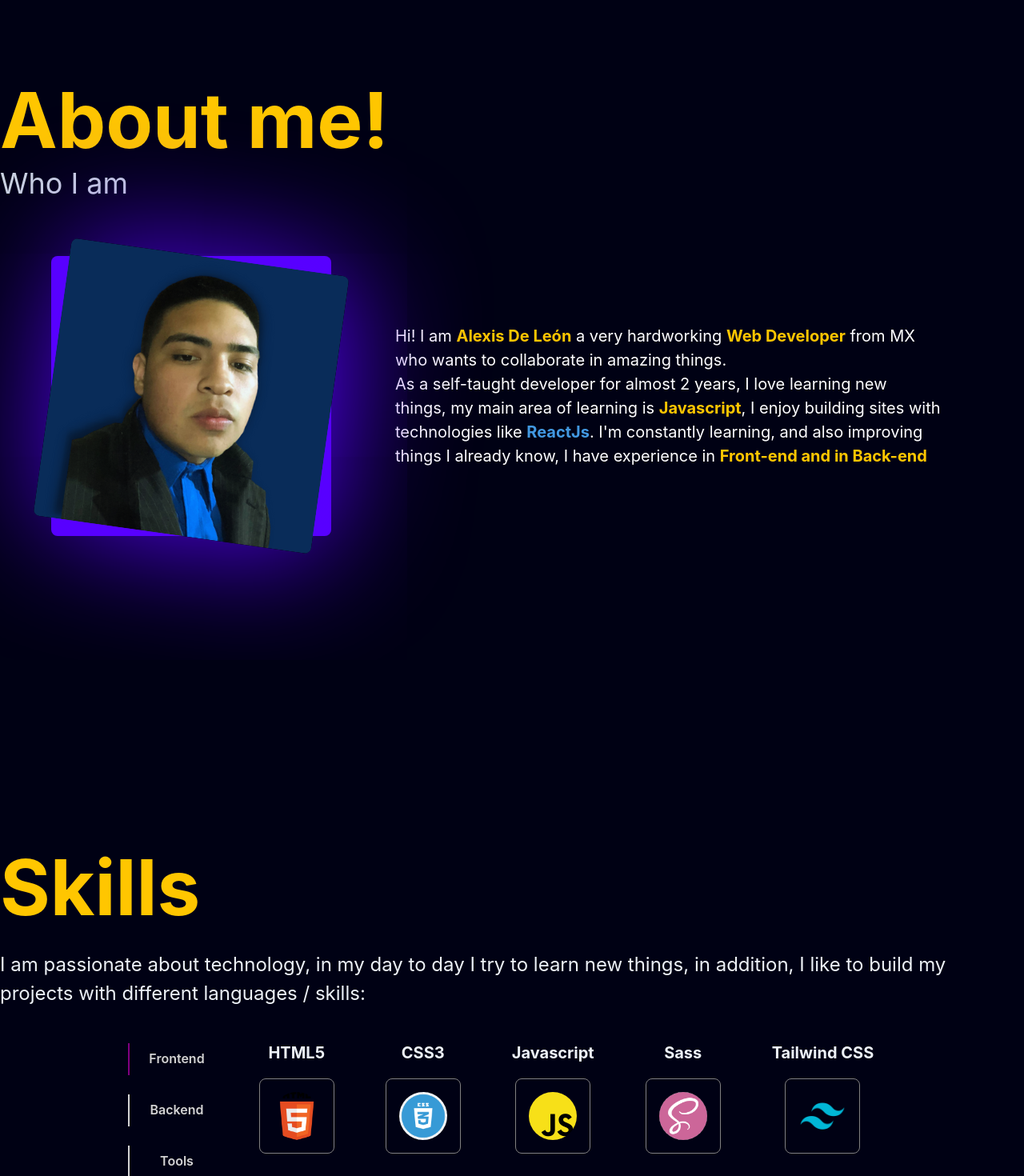
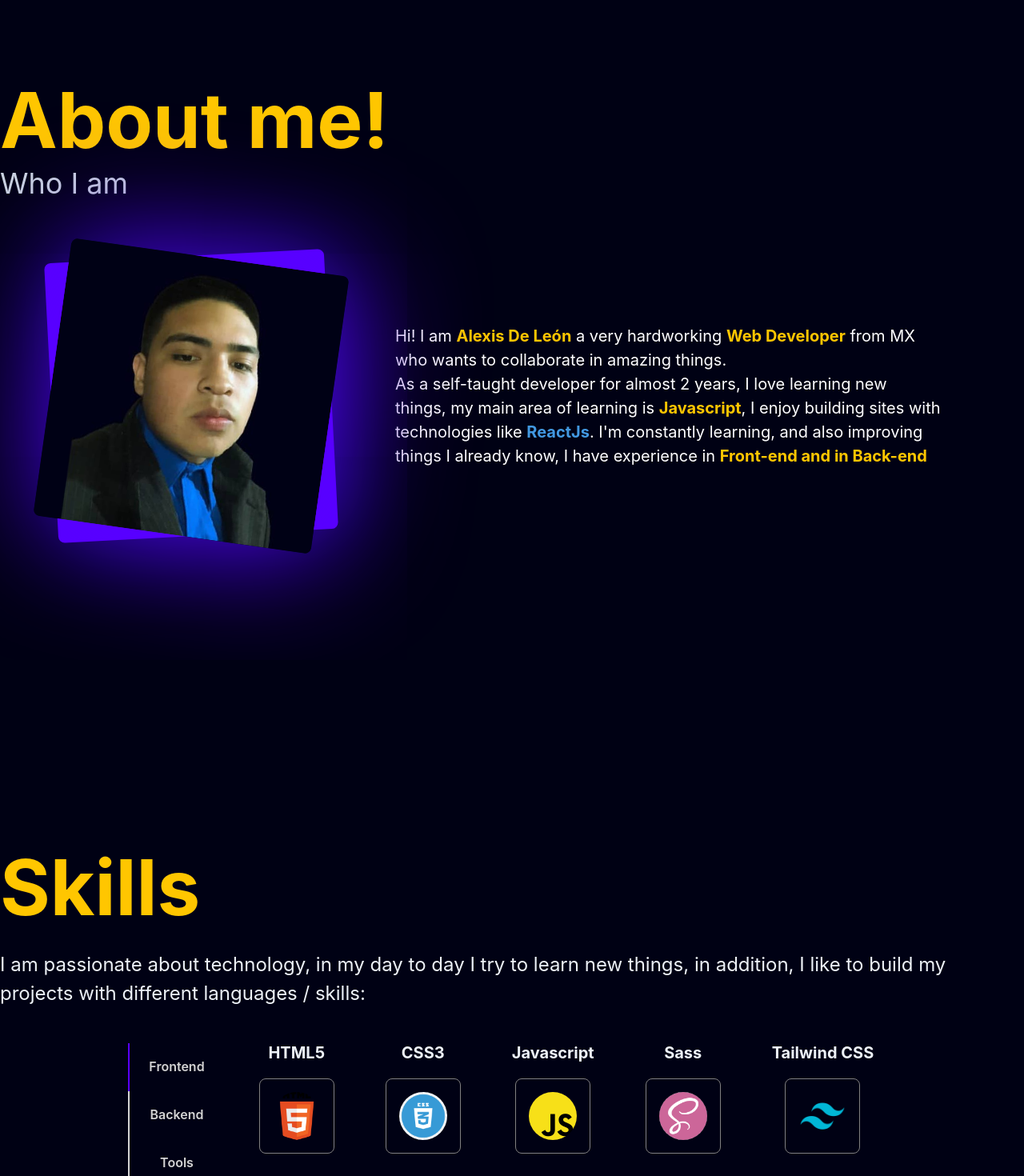
Before and after one commit to alexisdlr/alxsdlr-portfolio-web, a React (Vite) app: page / in a window 1280 px wide. Shown: the part 700-2170 px from the top of the page at 80% size. Built offline with nearby package versions, Linux system fonts and the light colour scheme.

Commit message:
fixed img about

```diff
--- a/src/Layouts/About.jsx
+++ b/src/Layouts/About.jsx
@@ -1,16 +1,15 @@
 import { Flex, Heading, Text } from "@chakra-ui/react";
-import { motion } from "framer-motion";
 import AboutInfo from "../components/About/AboutInfo";
 const About = () => {
   return (
-    <motion.div whileInView={{ opacity: [0, 1] }} viewport={{once: true}}>
+
       <Flex
         direction={"column"}
         align={{ base: "center", md: "flex-start" }}
         maxW={1350}
         mx={"auto"}
         my={{ base: "10", md: "30" }}
-        minH={{base: '85vh', md: '100vh'}}
+        minH={{base: '90vh', md: '100vh'}}
 
       >
         <Heading
@@ -32,7 +31,6 @@ const About = () => {
         </Text>
         <AboutInfo />
       </Flex>
-    </motion.div>
   );
 };
 export default About;
--- a/src/components/About/AboutInfo.jsx
+++ b/src/components/About/AboutInfo.jsx
@@ -1,5 +1,5 @@
 import { Image, Text, Box, Container, Flex } from "@chakra-ui/react";
-import alxs from "../../assets/me.png";
+import alxs from "../../assets/me.jpg";
 
 const AboutInfo = () => {
   return (
@@ -20,8 +20,10 @@ const AboutInfo = () => {
           <Box
             w={{ base: "200px", md: "350px" }}
             bg={"purple"}
+            transform="rotate(-3deg)"
             height={{ base: "200px", md: "350px" }}
             position={"absolute"}
+            boxShadow={{base: '10px 1px 50px #070A52', md: '10px 1px 100px #070A52'}}
             left={0}
             top={0}
             borderRadius={8}
@@ -29,10 +31,10 @@ const AboutInfo = () => {
           <Image
             alt="alexis de leon rodriguez"
             src={alxs}
-            transform="rotate(8deg)"
+            transform={"rotate(8deg)"}
             maxW={{ base: "200px", md: "350px" }}
-            rounded={"8"}
-            boxShadow={'10px 1px 155px #5800FF'}
+            rounded={8}
+            boxShadow={{base: '10px 1px 85px #5800FF', md: '10px 1px 155px #5800FF'}}
             objectFit={"cover"}
           />
         </Box>
--- a/src/components/Skills/Skill.jsx
+++ b/src/components/Skills/Skill.jsx
@@ -31,10 +31,11 @@ const Skill = () => {
               w={"120px"}
               backgroundColor={"transparent"}
               textColor={"lightgray"}
-              mt={6}
+              mt={{base: 0, md: 6}}
+              minH={{base: 'auto', md: '60px'}}
               borderRadius={0}
-              borderBottom={{md: 0 , base: `2px solid ${selected === 'Frontend' ? 'purple' : 'lightgray'}`}}
-              borderLeft={{base: 0 , md: `2px solid ${selected === 'Frontend' ? 'purple' : 'lightgray'}`}}
+              borderBottom={{md: 0 , base: `2px solid ${selected === 'Frontend' ? '#5800FF' : 'lightgray'}`}}
+              borderLeft={{base: 0 , md: `2px solid ${selected === 'Frontend' ? '#5800FF' : 'lightgray'}`}}
               onClick={handleClick}
               _hover={{
                 opacity: 0.7,
@@ -49,10 +50,10 @@ const Skill = () => {
               w={"120px"}
               backgroundColor={"transparent"}
               textColor={"lightgray"}
-              mt={6}
+              minH={{base: 'auto', md: '60px'}}
               borderRadius={0}
-              borderBottom={{md: 0 , base: `2px solid ${selected === 'Backend' ? 'purple' : 'lightgray'}`}}
-              borderLeft={{base: 0 , md: `2px solid ${selected === 'Backend' ? 'purple' : 'lightgray'}`}}
+              borderBottom={{md: 0 , base: `2px solid ${selected === 'Backend' ? '#5800FF' : 'lightgray'}`}}
+              borderLeft={{base: 0 , md: `2px solid ${selected === 'Backend' ? '#5800FF' : 'lightgray'}`}}
               onClick={handleClick}
               _hover={{
                 opacity: 0.7,
@@ -67,10 +68,10 @@ const Skill = () => {
               w={"120px"}
               borderRadius={0}
               textColor={"lightgray"}
-              borderBottom={{md: 0 , base: `2px solid ${selected === 'Tools' ? 'purple' : 'lightgray'}`}}
-              borderLeft={{base: 0 , md: `2px solid ${selected === 'Tools' ? 'purple' : 'lightgray'}`}}
+              minH={{base: 'auto', md: '60px'}}
+              borderBottom={{md: 0 , base: `2px solid ${selected === 'Tools' ? '#5800FF' : 'lightgray'}`}}
+              borderLeft={{base: 0 , md: `2px solid ${selected === 'Tools' ? '#5800FF' : 'lightgray'}`}}
               backgroundColor={"transparent"}
-              mt={6}
               onClick={handleClick}
               _hover={{
                 opacity: 0.7,
```
Also changed, not shown: src/assets/me.jpg (added), src/assets/me.png (deleted).
